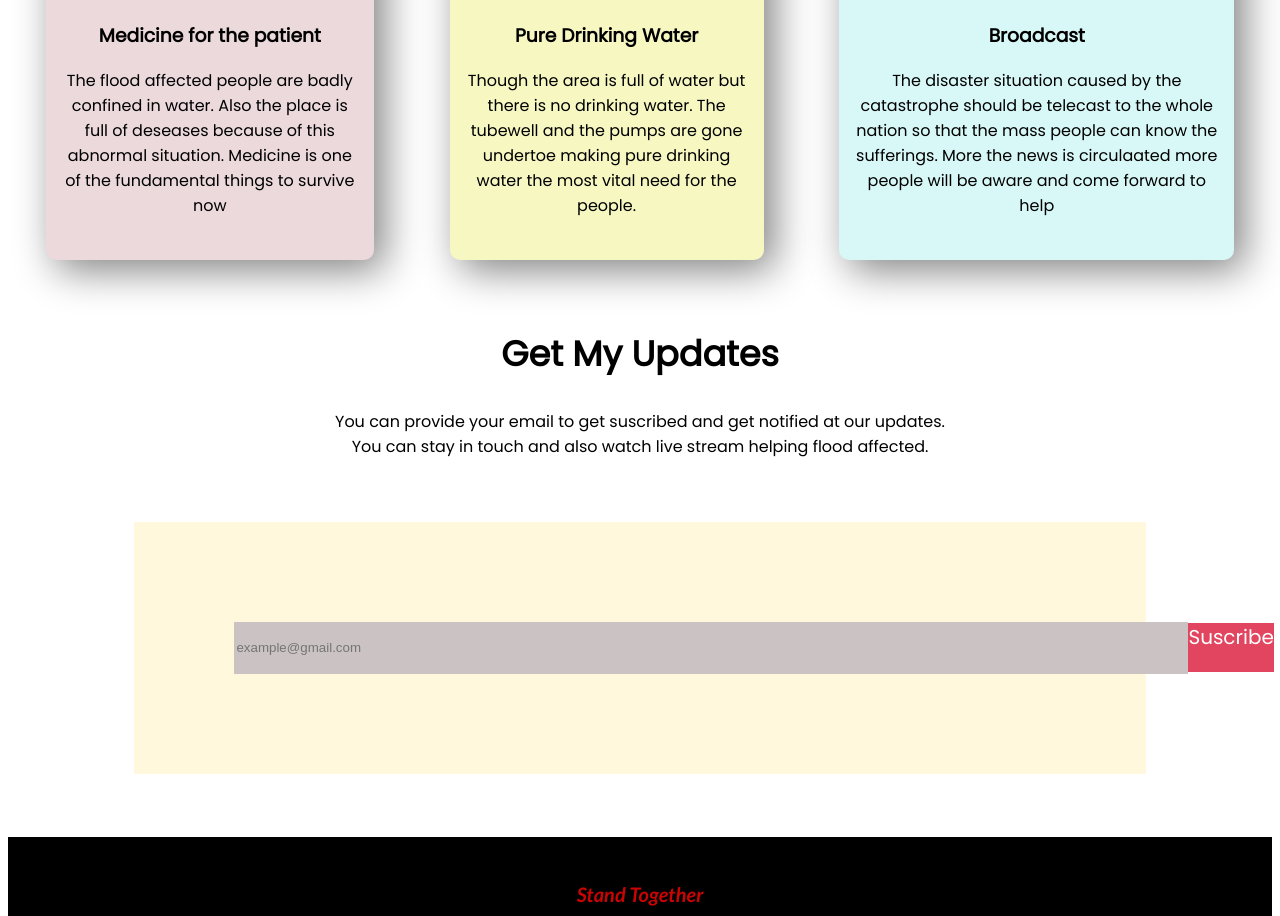
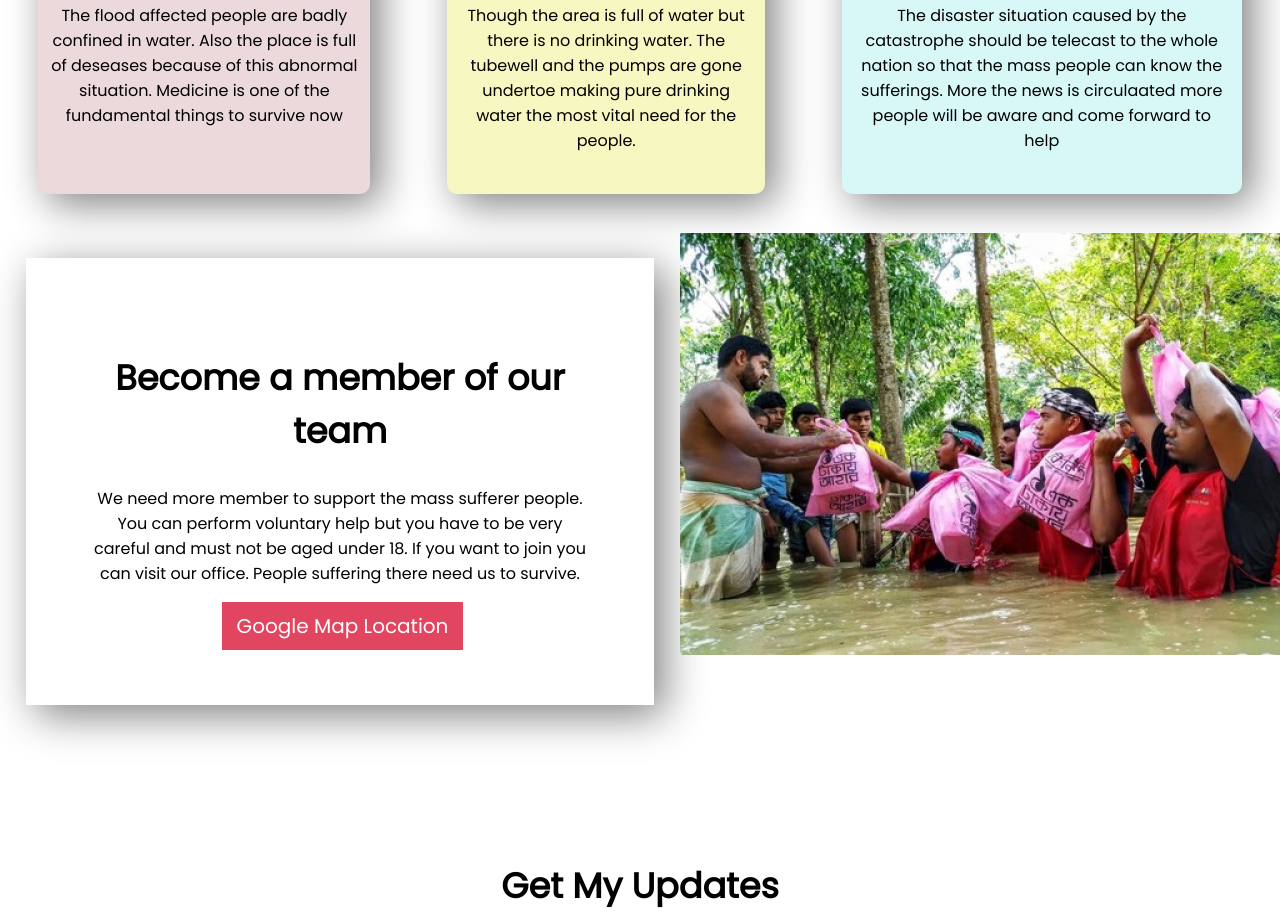
Before and after one commit to shahriartoky0/Assignment-1, a plain HTML site: page index.html in a window 1280 px wide. Shown: the part 1827-2743 px from the top of the page. Drawn offline with Linux system fonts and the light colour scheme.

Commit message:
Finally I can sleep now

```diff
--- a/index.html
+++ b/index.html
@@ -87,6 +87,23 @@
             </p>
         </div>
     </section>
+    <section id="v-member">
+        <div class="member">
+            <h2 class="bold"> <b>Become a member of our team</b> </h2>
+            <p>We need more member to support the mass sufferer people. You can perform voluntary help but you have to
+                be
+                very careful and must not be aged under 18. If you want to join you can visit our office. People
+                suffering there
+                need
+                us to survive. </p>
+            <div id="map"><a class="link-button" target="_blank"
+                    href="https://www.google.com/maps/dir/23.7508595,90.4030952/radisson/@23.7831383,90.3731947,13z/data=!4m9!4m8!1m1!4e1!1m5!1m1!1s0x3755c6feb6c1b7b1:0x76350c55ebc50c34!2m2!1d90.408883!2d23.8159297">Google
+                    Map Location</a></div>
+        </div>
+
+
+        <div><img src="images/2nd-picture.jpg" alt=""></div>
+    </section>
     <div class="center-text">
         <h2 class="bold"> <b>Get My Updates</b> </h2>
         <p>You can provide your email to get suscribed and get notified at our updates. You can stay in touch and also
@@ -94,7 +111,6 @@
     </div>
 
 
-    </div>
     <div id="email-part">
         <div>
             <form action="">
--- a/style.css
+++ b/style.css
@@ -1,5 +1,6 @@
 body {
     font-family: 'Poppins', sans-serif;
+    margin: 0;
 }
 
 h1 {
@@ -156,3 +157,20 @@ span {
     border: 100px solid cornsilk;
     margin: 5% 10% 5% 10%;
 }
+
+.member {
+    width: 50%;
+    box-shadow: 10px 10px 40px gray;
+    padding: 5%;
+    margin: 2%;
+    text-align: center;
+}
+
+#map {
+    padding-left: 1%;
+    margin-top: 5%;
+}
+
+#v-member {
+    margin-bottom: 10%;
+}
```
Also changed, not shown: images/2nd-picture.jpg (added), images/Frame-1.png (deleted).
